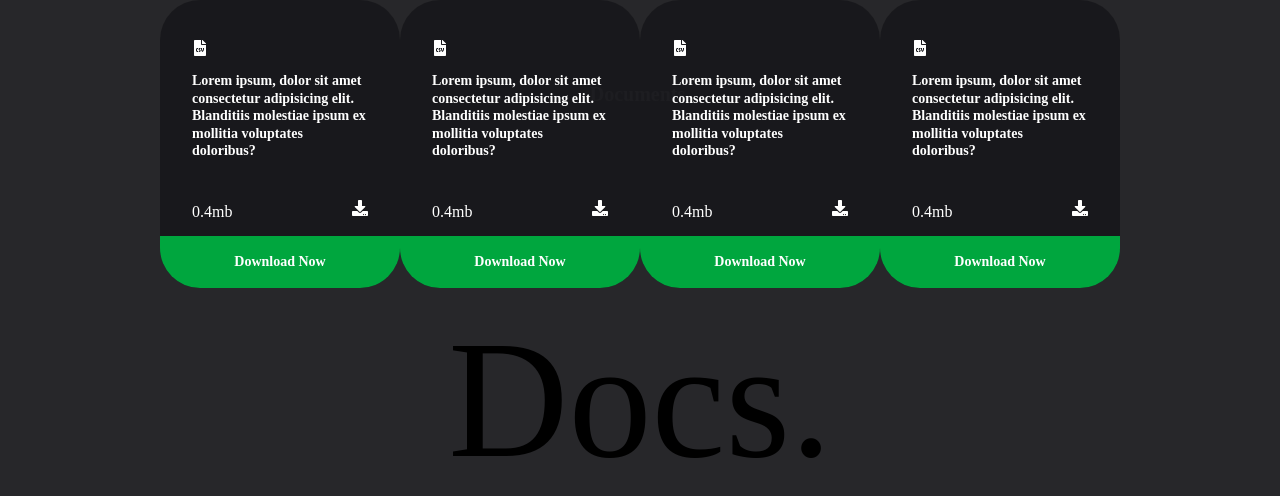
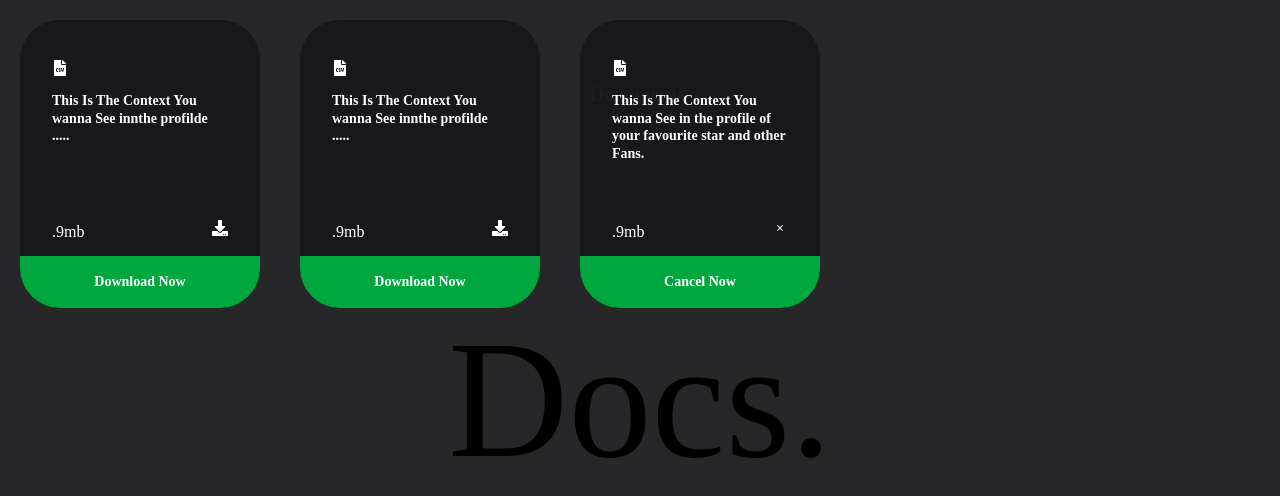
Before and after one commit to HamidZahid/Docs-Application, a React (Vite) app: page / in a window 1280 px wide. Shown: the top 496 px of the page. Built offline with nearby package versions, Linux system fonts and the light colour scheme.

Commit message:
Project Completed

```diff
--- a/src/Components/Card.jsx
+++ b/src/Components/Card.jsx
@@ -2,24 +2,28 @@ import React from "react";
 import { FaFileCsv } from "react-icons/fa";
 import { IoIosCloudDownload } from "react-icons/io";
 import { FaDownload } from "react-icons/fa";
+import { IoIosClose } from "react-icons/io";
 
-
-function Card() {
+function Card({ data }) {
   return (
-    <div className="relative w-60 h-72 rounded-[40px] bg-zinc-900/90 text-white py-10 px-8 overflow-hidden">
+    <div className="relative flex-shrink-0 w-60 h-72 rounded-[40px] bg-zinc-900/90 text-white py-10 px-8 overflow-hidden">
       <FaFileCsv />
       <p className="mt-4 font-semibold text-sm leading-tight">
-        Lorem ipsum, dolor sit amet consectetur adipisicing elit. Blanditiis
-        molestiae ipsum ex mollitia voluptates doloribus?
+        {data.desc}
       </p>
       <div className="footer absolute w-full  bottom-0 left-0 ">
         <div className="flex justify-between mb-1 px-8 py-2">
-            <h5>0.4mb</h5>
-            <FaDownload />
+          <h5>{data.fileSize}</h5>
+            <span>
+                {data.close ? <IoIosClose /> : <FaDownload />}
+            </span>
+
         </div>
-        <div className="tag w-full py-4 bg-green-600 flex items-center justify-center">
-            <h3 className="text-sm font-semibold">Download Now</h3>
-        </div>
+        {data.tag.isOpen && (
+            <div className="tag w-full py-4 bg-green-600 flex items-center justify-center">
+            <h3 className="text-sm font-semibold">{data.tag.tagTitle}</h3>
+          </div>
+        )}
       </div>
     </div>
   );
--- a/src/Components/Foreground.jsx
+++ b/src/Components/Foreground.jsx
@@ -1,18 +1,34 @@
-import React from 'react'
-import Card from './Card'
+import React from "react";
+import Card from "./Card";
 
 function Foreground() {
+  const data = [
+    {
+      desc: "This Is The Context You wanna See innthe profilde .....",
+      fileSize: ".9mb",
+      close: false,
+      tag: { isOpen: true, tagTitle: "Download Now", tagColor: "green" },
+    },
+    {
+      desc: "This Is The Context You wanna See innthe profilde .....",
+      fileSize: ".9mb",
+      close: false,
+      tag: { isOpen: true, tagTitle: "Download Now", tagColor: "green" },
+    },
+    {
+      desc: "This Is The Context You wanna See in the profile of your favourite star and other Fans.",
+      fileSize: ".9mb",
+      close: true,
+      tag: { isOpen: true, tagTitle: "Cancel Now", tagColor: "red" },
+    },
+  ];
   return (
-    <div className="fixed top-0 left-0 z-[3] w-full h-full">
-        <div className='flex items-center justify-center '>
-            <Card/>
-            <Card/>
-            <Card/>
-            <Card/>
-        </div>
-
+    <div className="fixed top-0 left-0 z-[3] w-full h-full flex gap-10 flex-wrap p-5 ">
+      {data.map((item, index) => (
+        <Card data={item} />
+      ))}
     </div>
-  )
+  );
 }
 
-export default Foreground
+export default Foreground;
```
